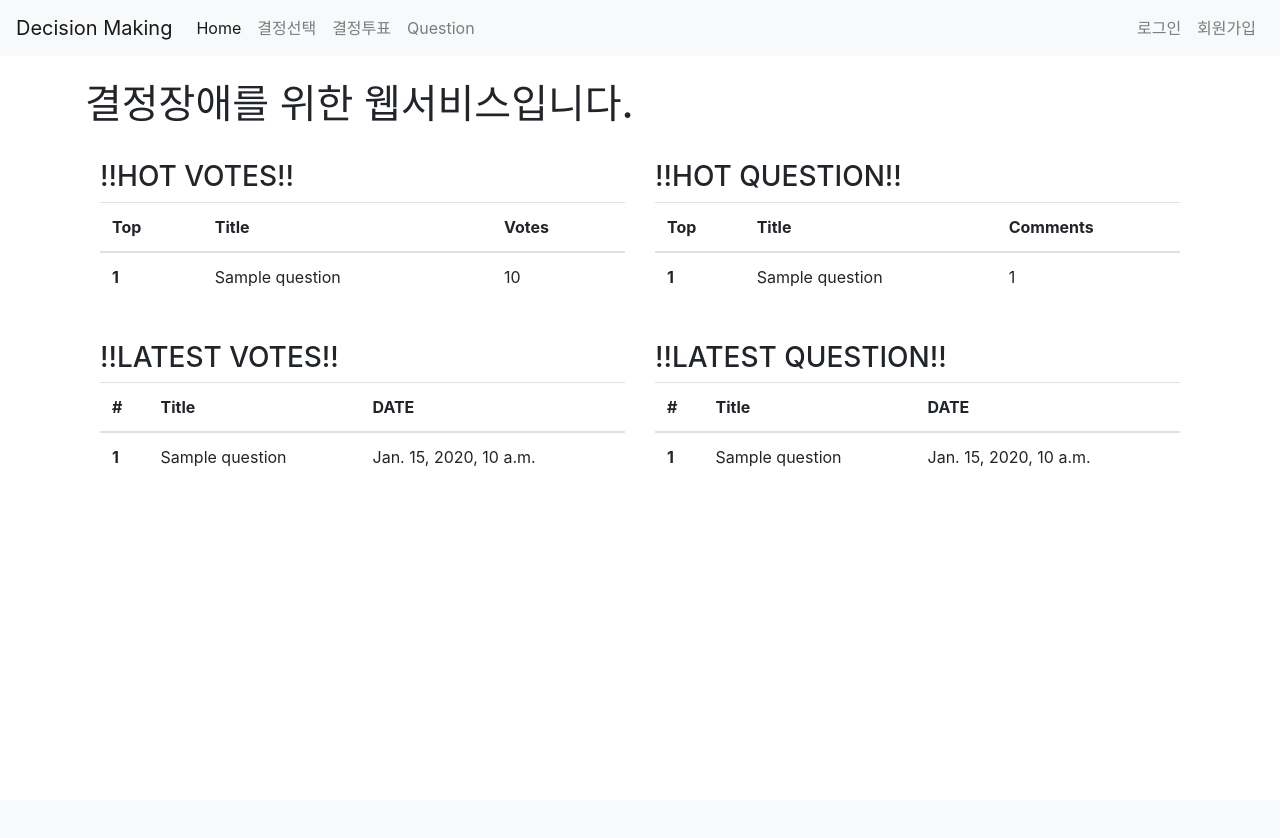
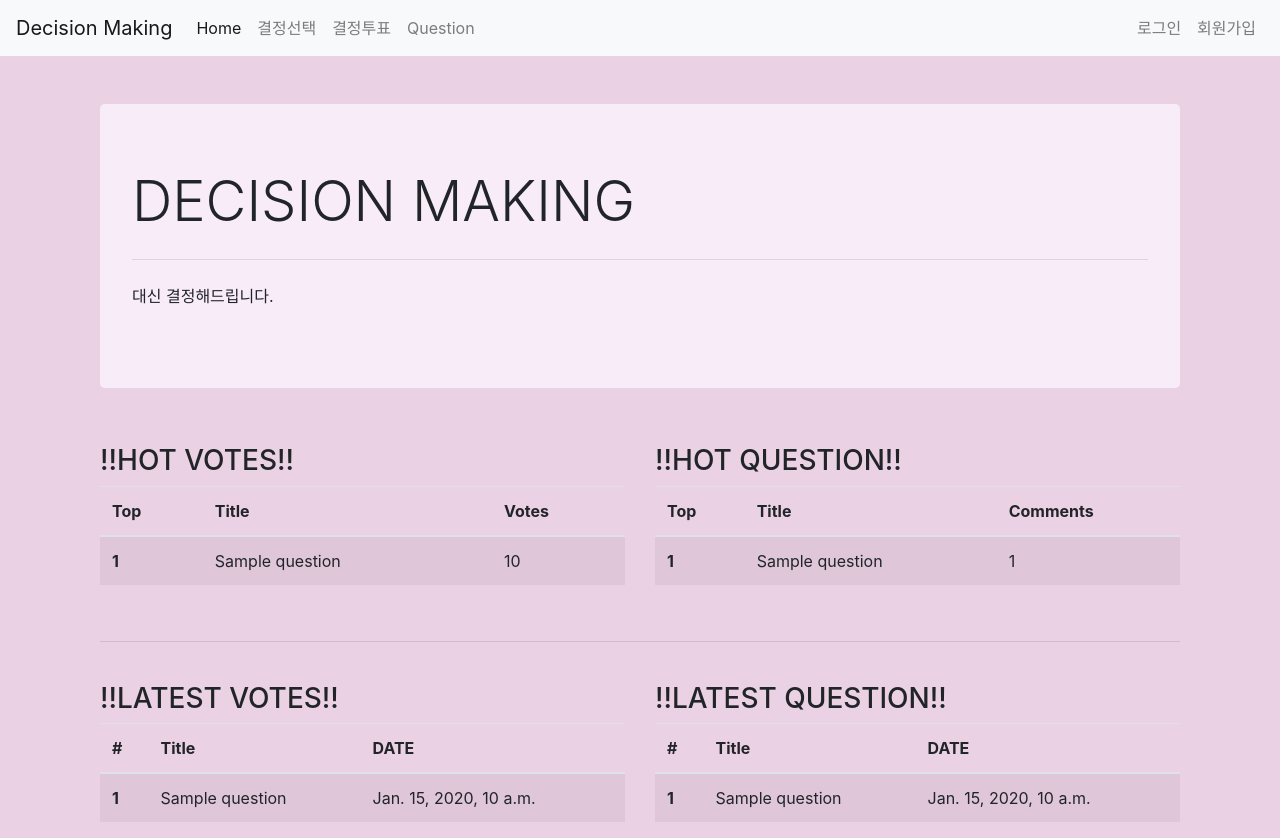
Before and after one commit to wldusdhso/likelion_ideaton2, a Django app: page / in a window 1280 px wide. Before the commit the page ends 466 px from the top, so only its background shows below. Run offline with Django 3.2, Linux system fonts and the light colour scheme; tables that the repository leaves empty hold one stand-in row (values such as "Sample post"); some libraries are stand-ins or nearby versions.

Commit message:
home style

```diff
--- a/decisionProject/decisionmaking/templates/base.html
+++ b/decisionProject/decisionmaking/templates/base.html
@@ -11,7 +11,13 @@
       integrity="sha384-ggOyR0iXCbMQv3Xipma34MD+dH/1fQ784/j6cY/iJTQUOhcWr7x9JvoRxT2MZw1T"
       crossorigin="anonymous"
     />
+    <style>
+      html, body {
+        background-color: rgb(235, 209, 228);
+      }
+    </style>
   </head>
+
   <body>
     <!-- bootstrap js -->
     <script
--- a/decisionProject/main/templates/home.html
+++ b/decisionProject/main/templates/home.html
@@ -1,15 +1,24 @@
 {% extends 'base.html' %} {% block content %}
-
-<h1>결정장애를 위한 웹서비스입니다.</h1>
 
 <br>
 <div class="container">
+    <div class="row">
+        <div class="col">
+            <div class="jumbotron" style="background-color: rgb(247, 236, 247);">
+                <h1 class="display-4">DECISION MAKING</h1>
+                <p class="lead"></p>
+                <hr class="my-4">
+                <p>대신 결정해드립니다.</p>
+            </div>
+        </div>
+    </div>
+    <br>
     <div class= "row">
         <div class="col">
             <h3>!!HOT VOTES!!</h3>
             {% if hotVotes %}
-            <table class="table">
-                <thead>
+            <table class="table table-striped">
+                <thead >
                 <tr>
                     <th scope="col">Top</th>
                     <th scope="col">Title</th>
@@ -38,7 +47,7 @@
         <div class="col">
             <h3>!!HOT QUESTION!!</h3>
             {% if hotQuestions %}
-            <table class="table">
+            <table class="table table-striped">
                 <thead>
                 <tr>
                     <th scope="col">Top</th>
@@ -67,12 +76,12 @@
             {% endif %}
         </div>
     </div>
-    <br>
+    <br><hr><br>
     <div class="row">
         <div class="col">
             <h3>!!LATEST VOTES!!</h3>
             {% if latestVotes %}
-            <table class="table">
+            <table class="table table-striped">
                 <thead>
                 <tr>
                     <th scope="col">#</th>
@@ -103,7 +112,7 @@
         <div class="col">
             <h3>!!LATEST QUESTION!!</h3>
             {% if latestQuestions %}
-            <table class="table">
+            <table class="table table-striped">
                 <thead>
                 <tr>
                     <th scope="col">#</th>
--- a/decisionProject/vote/templates/vote_list.html
+++ b/decisionProject/vote/templates/vote_list.html
@@ -7,8 +7,8 @@
   </button>
 </div>
 {% if question_list %}
-  <table class="table">
-    <thead>
+  <table class="table table-striped">
+    <thead class="thead-dark">
       <tr>
         <th scope="col">#</th>
         <th scope="col">Title</th>
```
Also changed, not shown: decisionProject/main/templates/login.html (+12 -4 lines).
